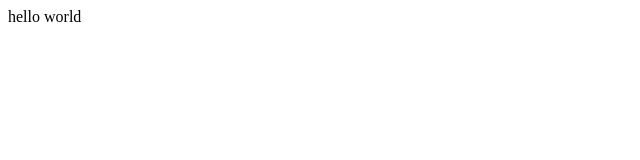
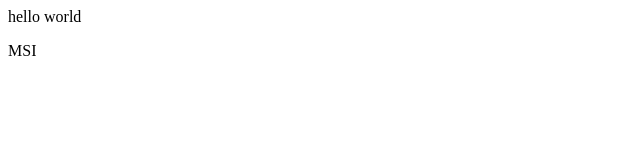
Before and after one commit to ajayyadav1431/Github-firstproject, a plain HTML site: page index.html in a window 1280 px wide. Shown: the full height of the page, 0-640 px from the left. Drawn offline with Linux system fonts and the light colour scheme.

Commit message:
Company Name

```diff
--- a/index.html
+++ b/index.html
@@ -1 +1,2 @@
 <p>hello world</p>
+<p>MSI</p>
```
